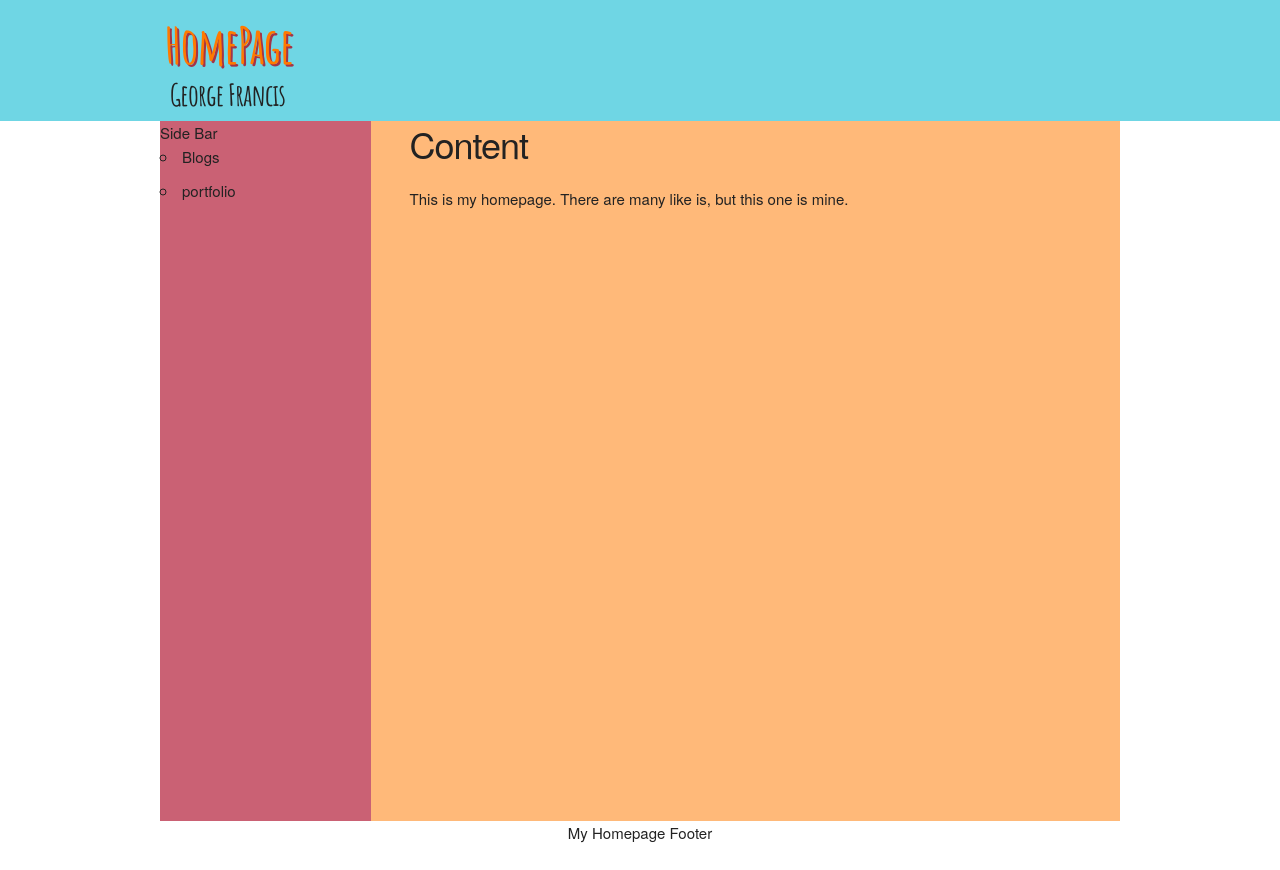
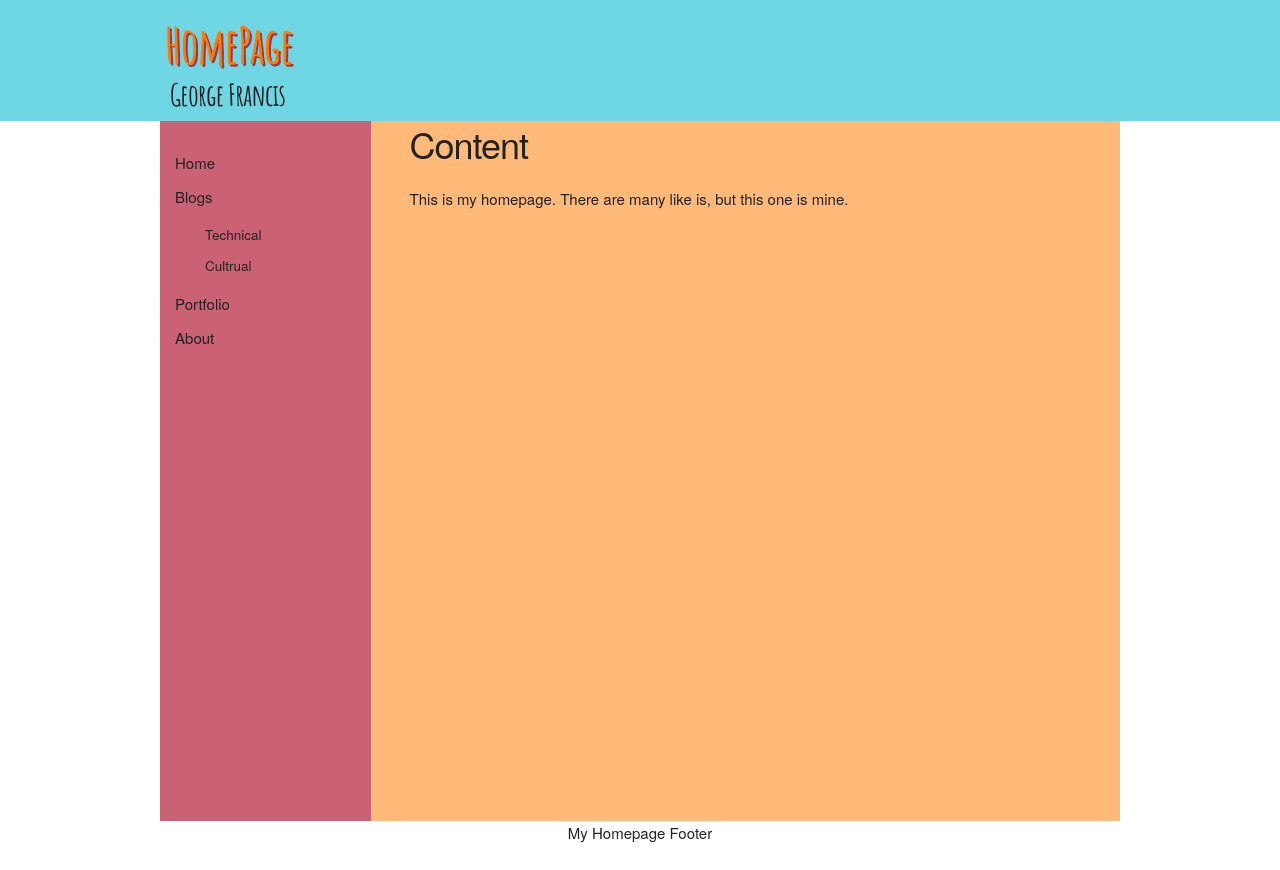
Before and after one commit to georgeF105/georgeF105.github.io, a plain HTML site: page index.html in a window 1280 px wide. Drawn offline with nearby package versions, Linux system fonts and the light colour scheme.

Commit message:
added sidebar list items

```diff
--- a/index.html
+++ b/index.html
@@ -38,14 +38,26 @@
       <div class="container">
         <div class="row main-window">
           <div class="three columns side-bar">
-            Side Bar
-            <ul>
-              <li class="main-menu">
-                Blogs
-
+            <ul class="side-bar-menu-1">
+              <li class="active">
+                Home
               </li>
               <li>
-                portfolio
+                Blogs
+                <ul class="side-bar-menu-2">
+                  <li>
+                    Technical
+                  </li>
+                  <li>
+                    Cultrual
+                  </li>
+                </ul>
+              </li>
+              <li>
+                Portfolio
+              </li>
+              <li>
+                About
               </li>
             </ul>
           </div>
--- a/styles/main.css
+++ b/styles/main.css
@@ -29,6 +29,24 @@
 
 }
 
+.side-bar-menu-1{
+  list-style: none;
+  margin: 5px;
+  padding:10px;
+
+}
+
+.side-bar-menu-1>li{
+  /* display: inline; */
+}
+
+.side-bar-menu-2{
+  list-style: none;
+  /* opacity: 0; */
+  /* z-index: -1; */
+
+}
+
 .main-window{
   background: #FFB979;
 }
@@ -41,5 +59,6 @@
 @media (min-width: 550px){
   .side-bar{
     min-height: 700px;
+    padding-top: 15px;
   }
 }
```
